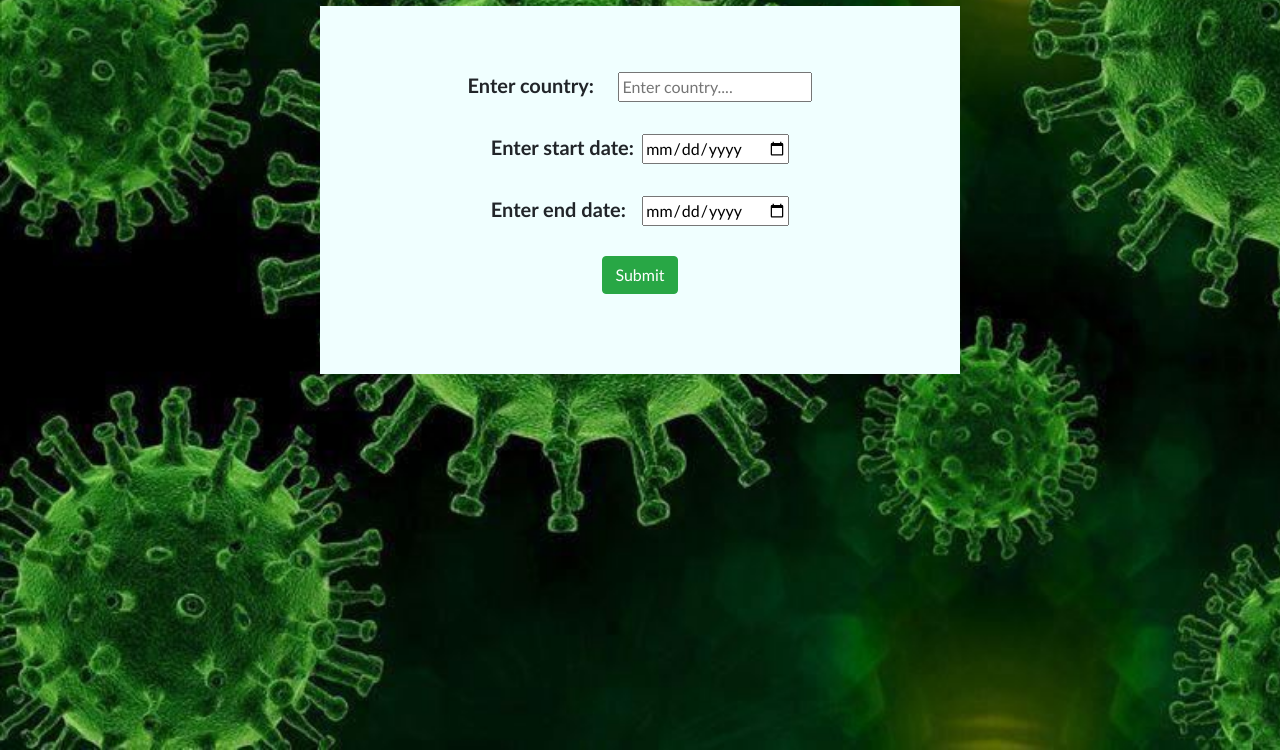
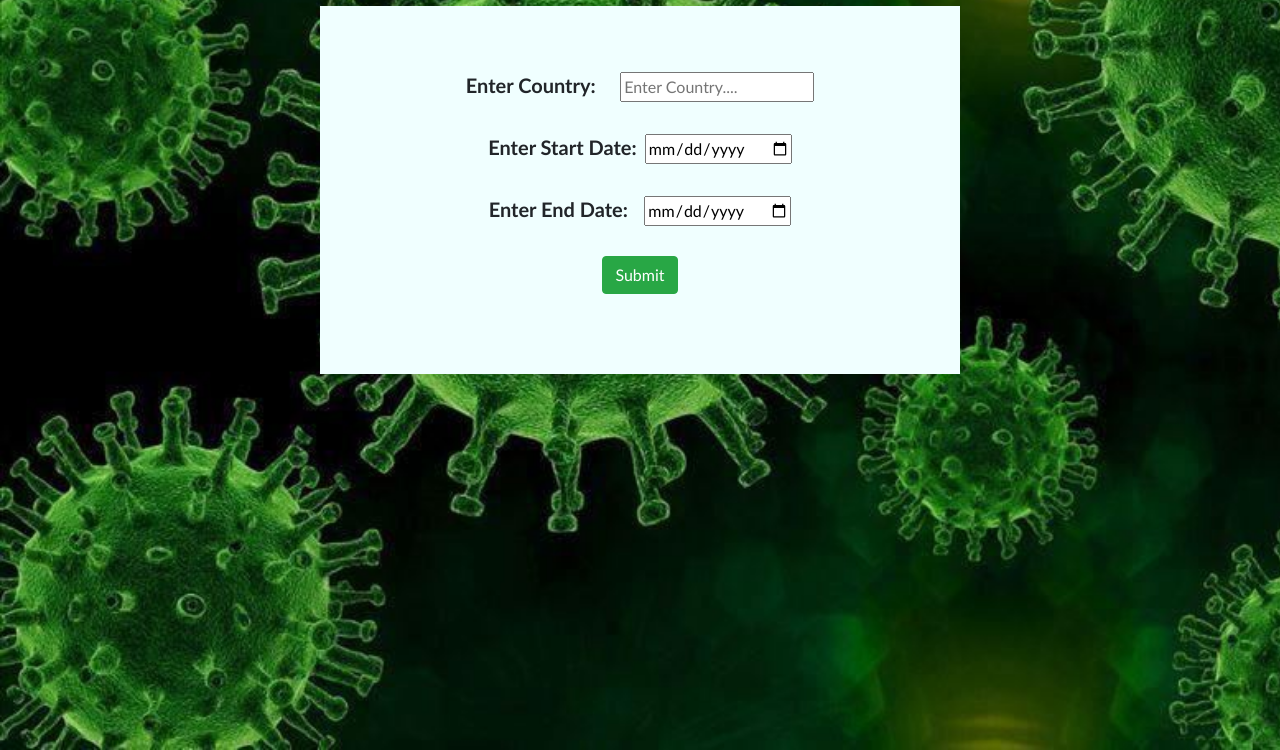
Before and after one commit to priya-1815/Covid-19-Tracker, a plain HTML site: page CovidTracker/Covid-Tracker/index.html in a window 1280 px wide. Shown: the part 50-800 px from the top of the page. Drawn offline with nearby package versions, Linux system fonts and the light colour scheme.

Commit message:
Update index.html

```diff
--- a/CovidTracker/Covid-Tracker/index.html
+++ b/CovidTracker/Covid-Tracker/index.html
@@ -13,14 +13,14 @@
         <h1>Covid Tracker</h1>
         <div>
         <form>
-            <label>Enter country:</label> &nbsp;&nbsp;&nbsp;&nbsp;
-            <input type="text" id="cname" placeholder="Enter country....">
+            <label>Enter Country:</label> &nbsp;&nbsp;&nbsp;&nbsp;
+            <input type="text" id="cname" placeholder="Enter Country....">
             <br/><br/>
-            <label>Enter start date:</label>&nbsp;
+            <label>Enter Start Date:</label>&nbsp;
             <input type="date" id="sdate" placeholder="Start date..">
             <br/><br/>
 
-            <label>Enter end date:</label>&nbsp;&nbsp;&nbsp;
+            <label>Enter End Date:</label>&nbsp;&nbsp;&nbsp;
             <input type="date" id="edate" placeholder="End date..">
             <br/><br/>
 
```
